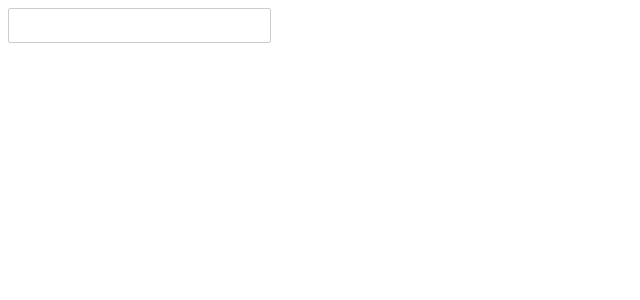
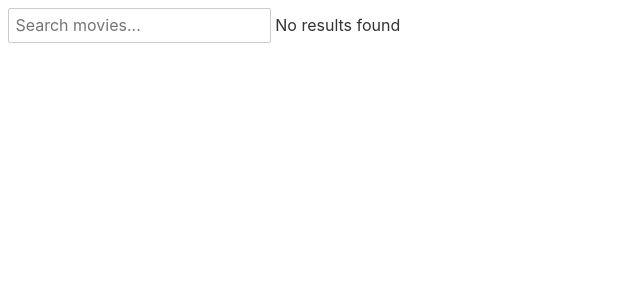
Before and after one commit to Erikote04/Movie-Browser, a Svelte app: page / in a window 1280 px wide. Shown: the top 300 px of the page, without its empty margins (0-640 px from the left). Built offline with nearby package versions, Linux system fonts and the light colour scheme.

Commit message:
Conditional render (bad practice)

```diff
--- a/src/Input.svelte
+++ b/src/Input.svelte
@@ -7,8 +7,18 @@
     $: if (value.length > 2){
         fetch(`https://www.omdbapi.com/?s=${value}&apikey=422350ff`)
         .then(res => res.json())
-        .then((apiResponse) => response = apiResponse.Search);
+        .then((apiResponse) => response = apiResponse.Search || []);
     }
 </script>
 
-<input value on:input={handleInput}>
+<input
+    placeholder="Search movies..."
+    value
+    on:input={handleInput}
+>
+
+{
+    response.length > 0
+        ? `We have ${response.length} movies for your search`
+        : "No results found"
+}
```
